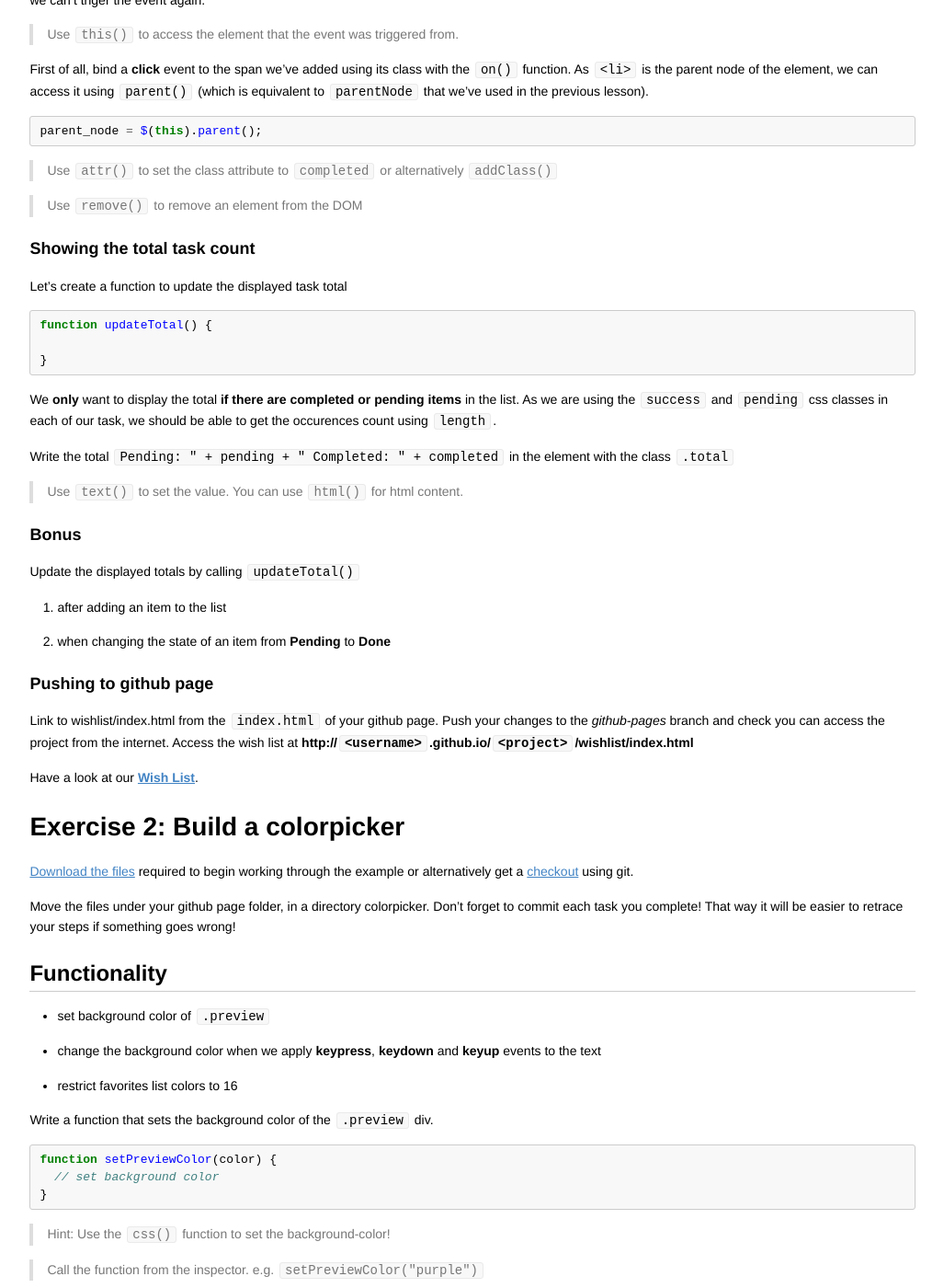
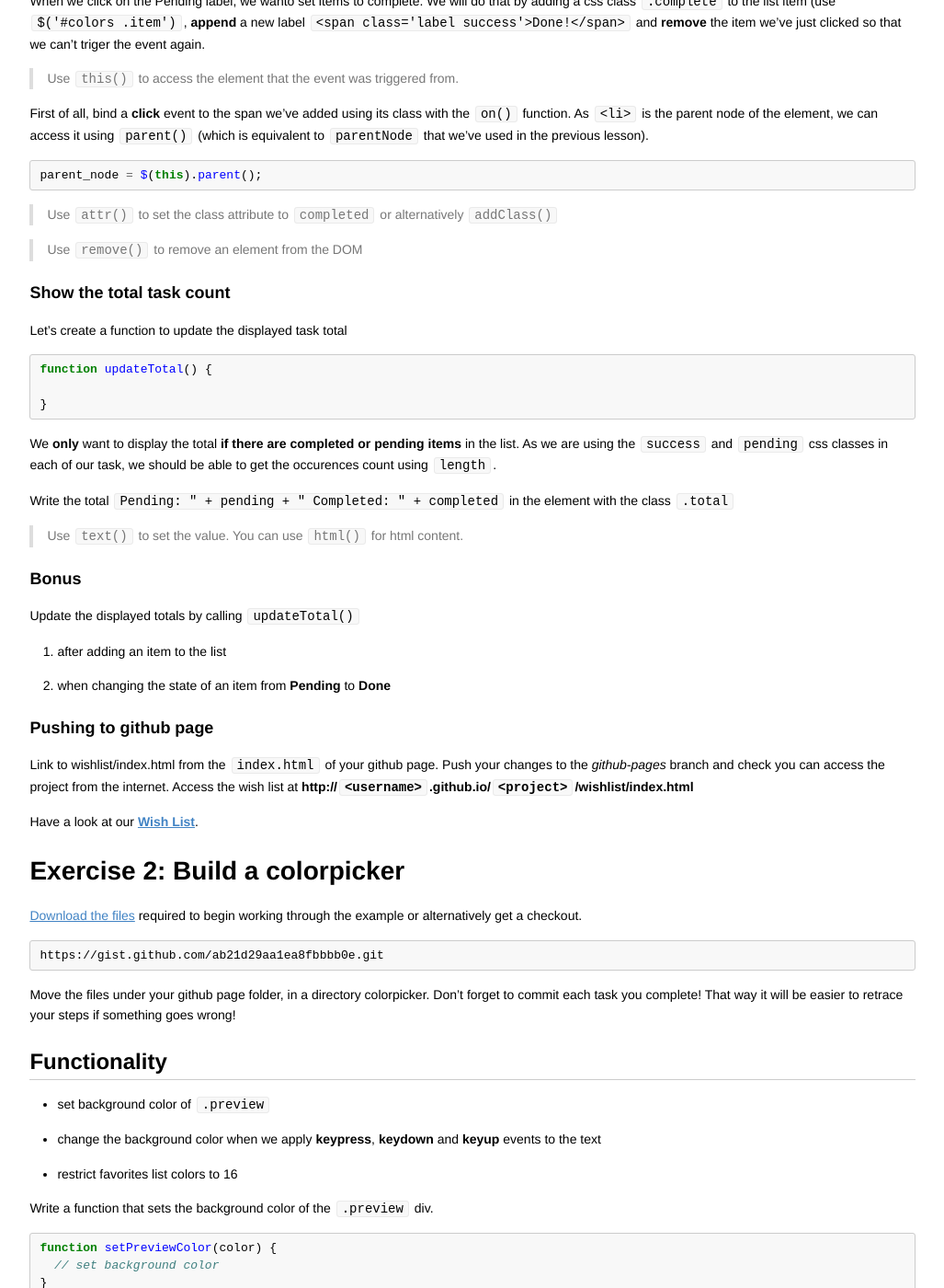
Before and after one commit to codebar/tutorials, a Jekyll site: the page built from js/lesson3/tutorial.md, in a window 1280 px wide and 1400 px high, scrolled down 4200 px. Shown: the whole window at 92% size, without its empty margins (126-1153 px from the left). Built offline with Jekyll 4.4.1, drawn with Linux system fonts in a browser that asks for light colours; Markdown is read by kramdown in place of the engine named in the settings; some of the changed text lies outside the part shown.

Commit message:
markdown fixes, show link for checking out

````diff
--- a/js/lesson3/tutorial.md
+++ b/js/lesson3/tutorial.md
@@ -136,7 +136,11 @@ Make a note of this. You should **always** use it or else your bindings won't wo
 
 Using JQuery and JavaScript functions, we will build a small todo list.
 
-Download the files required to begin working through the example [here](https://gist.github.com/despo/309f684b7a6e002aaf1f) or alternatively get a [checkout](https://gist.github.com/309f684b7a6e002aaf1f.git) using git.
+Download the files required to begin working through the example [here](https://gist.github.com/despo/309f684b7a6e002aaf1f) or alternatively checkout with git.
+
+```bash
+git checkout https://gist.github.com/309f684b7a6e002aaf1f.git wishlist
+```
 
 Move the files under your github page folder, in a new directory `wishlist`. Also, try to commit each task you complete e.g. ability to add an item to the list or label items as **Pending**. To do that, you can use the **Github Client** or alternatively **git** on the command line `git commit -m "message"`.
 
@@ -203,7 +207,7 @@ parent_node = $(this).parent();
 > Use `remove()` to remove an element from the DOM
 
 
-###  Showing the total task count
+###Show the total task count
 
 Let's create a function to update the displayed task total
 
@@ -222,6 +226,7 @@ Write the total `Pending: " + pending + " Completed: " + completed` in the eleme
 ###Bonus
 
 Update the displayed totals by calling `updateTotal()`
+
 1. after adding an item to the list
 2. when changing the state of an item from **Pending** to **Done**
 
@@ -235,7 +240,11 @@ Have a look at our [**Wish List**](../../examples/wishlist/index.html).
 
 # Exercise 2: Build a colorpicker
 
-[Download the files](https://gist.github.com/despo/ab21d29aa1ea8fbbbb0e/download) required to begin working through the example or alternatively get a [checkout](https://gist.github.com/ab21d29aa1ea8fbbbb0e.git) using git.
+[Download the files](https://gist.github.com/despo/ab21d29aa1ea8fbbbb0e/download) required to begin working through the example or alternatively get a checkout.
+
+```bash
+https://gist.github.com/ab21d29aa1ea8fbbbb0e.git
+```
 
 Move the files under your github page folder, in a  directory colorpicker.
 Don't forget to commit each task you complete! That way it will be easier to retrace your steps if something goes wrong!
````
